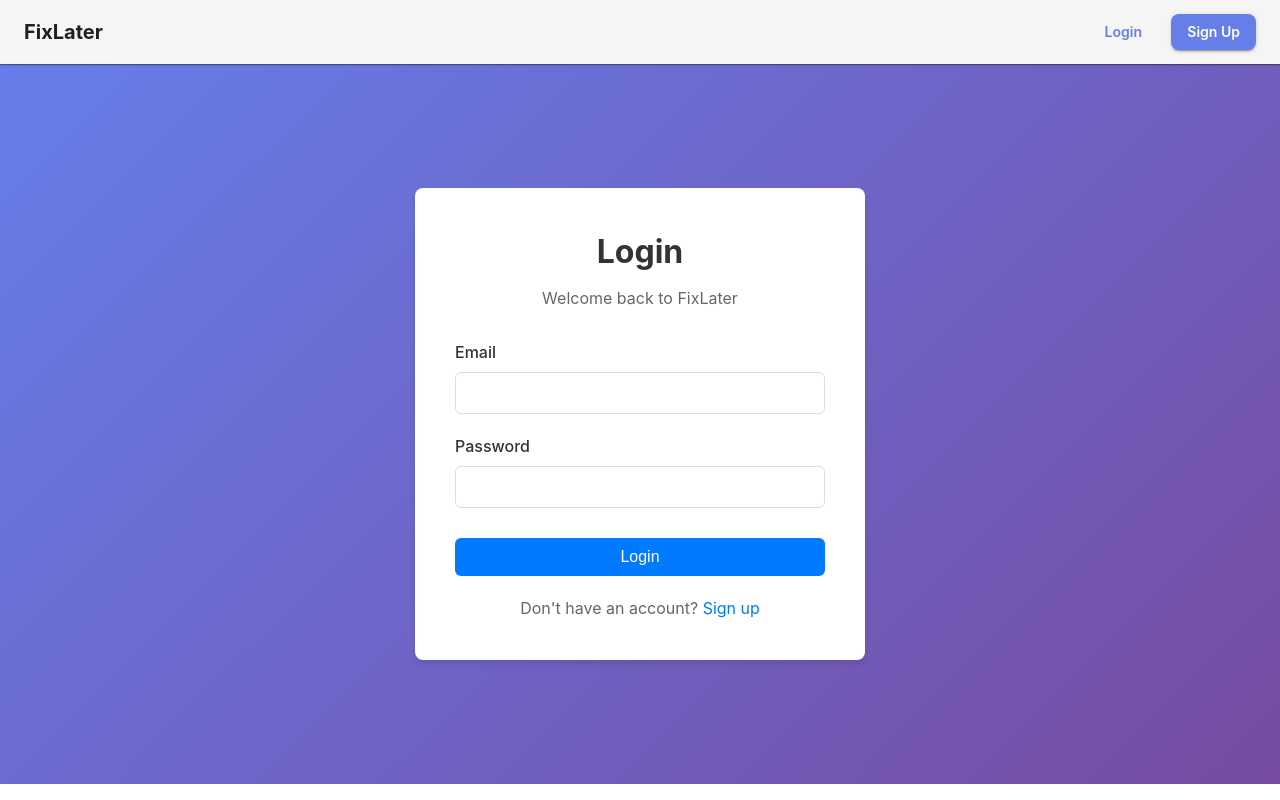
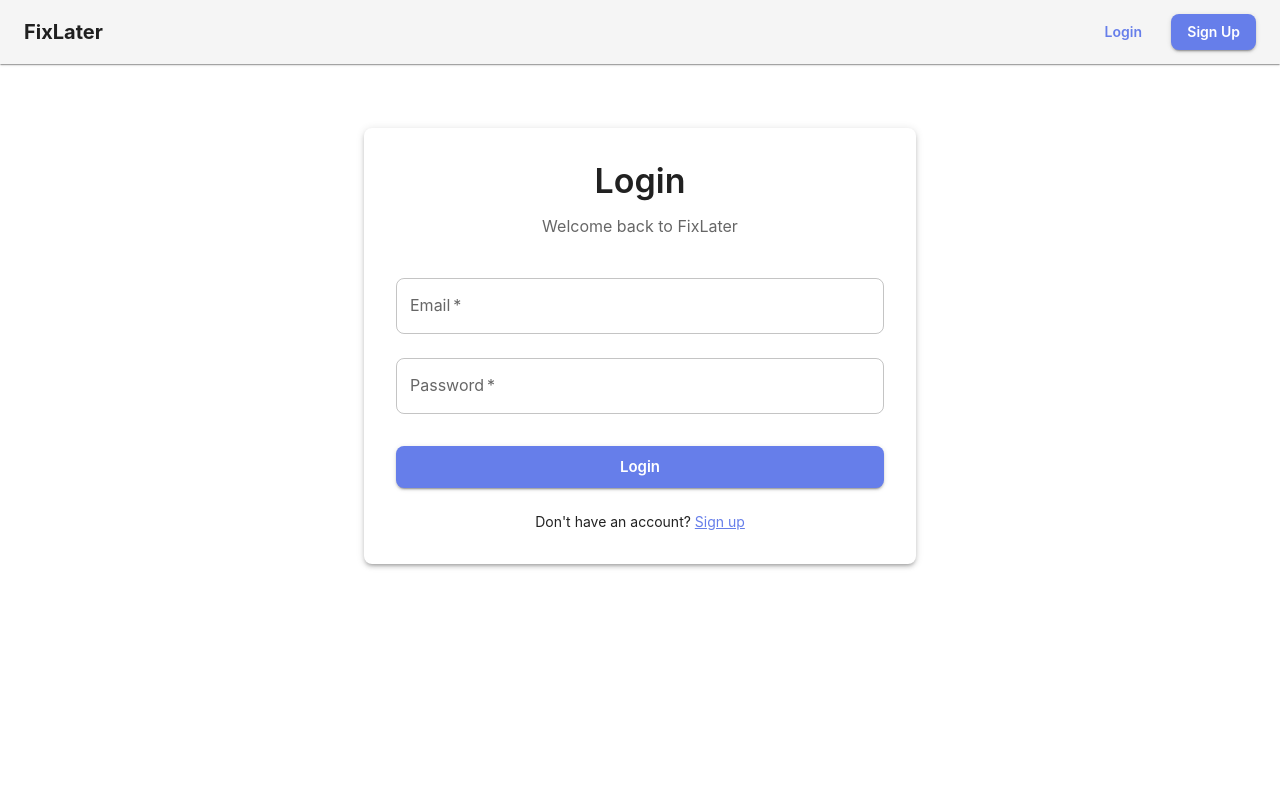
Before and after one commit to PrimeDaniel/FixLater, a React (Create React App) app in the folder frontend/: page /login in a window 1280 px wide. Built offline with nearby package versions, Linux system fonts and the light colour scheme; no server answers.

Commit message:
ui: refactor Login page with Material UI TextField and Paper container

```diff
--- a/frontend/src/pages/Login.js
+++ b/frontend/src/pages/Login.js
@@ -1,7 +1,13 @@
 import React, { useState } from 'react';
 import { useNavigate, Link } from 'react-router-dom';
 import { useAuth } from '../context/AuthContext';
-import './Auth.css';
+import Container from '@mui/material/Container';
+import Box from '@mui/material/Box';
+import Typography from '@mui/material/Typography';
+import TextField from '@mui/material/TextField';
+import Button from '@mui/material/Button';
+import Alert from '@mui/material/Alert';
+import Paper from '@mui/material/Paper';
 
 const Login = () => {
   const [formData, setFormData] = useState({
@@ -36,46 +42,58 @@ const Login = () => {
   };
 
   return (
-    <div className="auth-page">
-      <div className="auth-container">
-        <h1>Login</h1>
-        <p className="auth-subtitle">Welcome back to FixLater</p>
+    <Container maxWidth="sm" sx={{ py: 8 }}>
+      <Paper elevation={3} sx={{ p: 4 }}>
+        <Typography variant="h4" component="h1" gutterBottom textAlign="center">
+          Login
+        </Typography>
+        <Typography variant="body1" color="text.secondary" textAlign="center" sx={{ mb: 3 }}>
+          Welcome back to FixLater
+        </Typography>
 
-        {error && <div className="error-message">{error}</div>}
+        {error && <Alert severity="error" sx={{ mb: 2 }}>{error}</Alert>}
 
-        <form onSubmit={handleSubmit}>
-          <div className="form-group">
-            <label>Email</label>
-            <input
+        <Box component="form" onSubmit={handleSubmit}>
+          <TextField
+            label="Email"
             type="email"
             name="email"
             value={formData.email}
             onChange={handleChange}
             required
+            fullWidth
+            margin="normal"
           />
-          </div>
 
-          <div className="form-group">
-            <label>Password</label>
-            <input
+          <TextField
+            label="Password"
             type="password"
             name="password"
             value={formData.password}
             onChange={handleChange}
             required
+            fullWidth
+            margin="normal"
           />
-          </div>
 
-          <button type="submit" className="btn btn-primary btn-block" disabled={loading}>
+          <Button
+            type="submit"
+            variant="contained"
+            color="primary"
+            fullWidth
+            size="large"
+            disabled={loading}
+            sx={{ mt: 3 }}
+          >
             {loading ? 'Logging in...' : 'Login'}
-          </button>
-        </form>
+          </Button>
+        </Box>
 
-        <p className="auth-footer">
-          Don't have an account? <Link to="/register">Sign up</Link>
-        </p>
-      </div>
-    </div>
+        <Typography variant="body2" textAlign="center" sx={{ mt: 3 }}>
+          Don't have an account? <Link to="/register" style={{ color: '#667eea' }}>Sign up</Link>
+        </Typography>
+      </Paper>
+    </Container>
   );
 };
 
```
Lines whose indentation alone changed are shown as unchanged.
